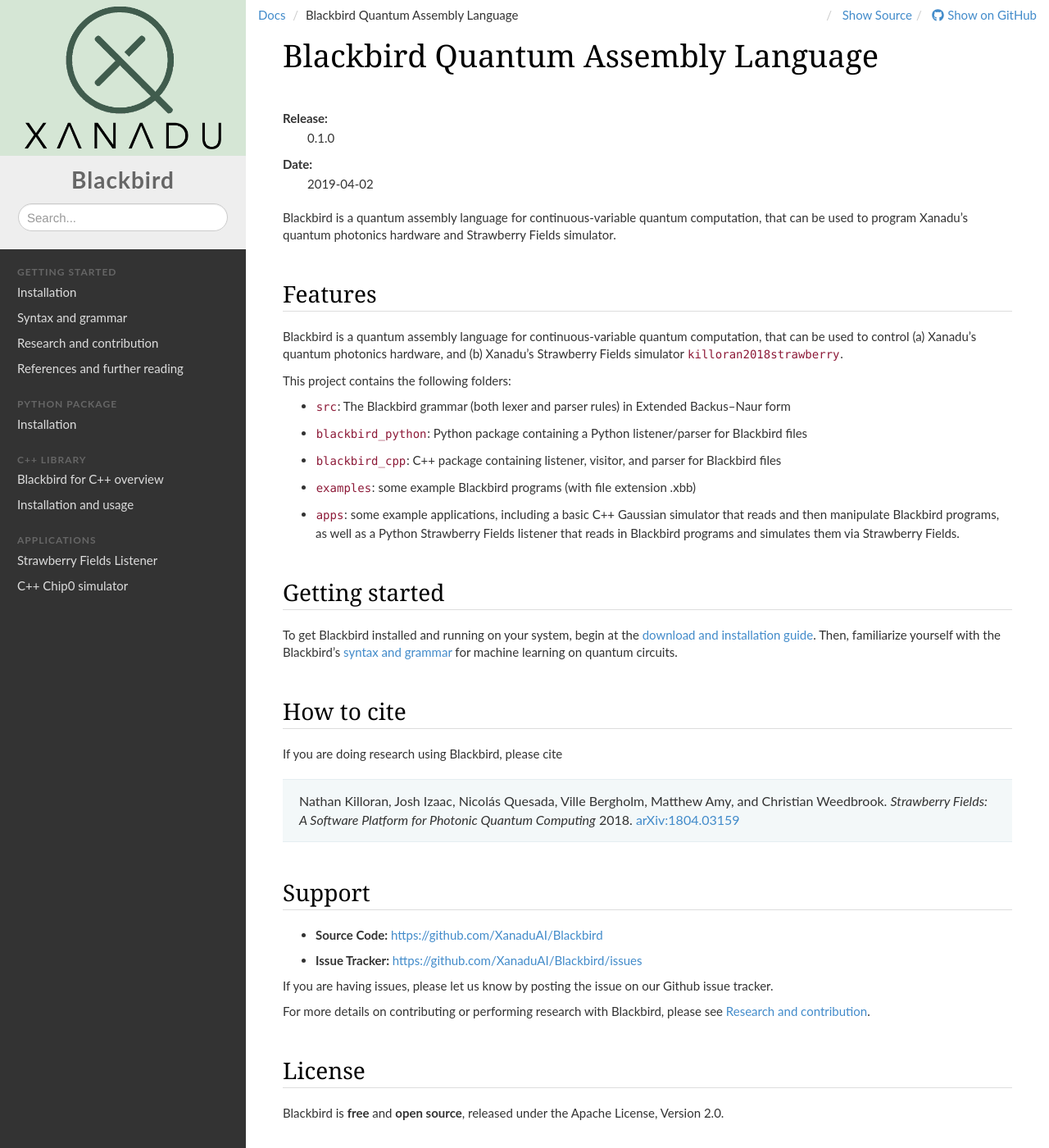
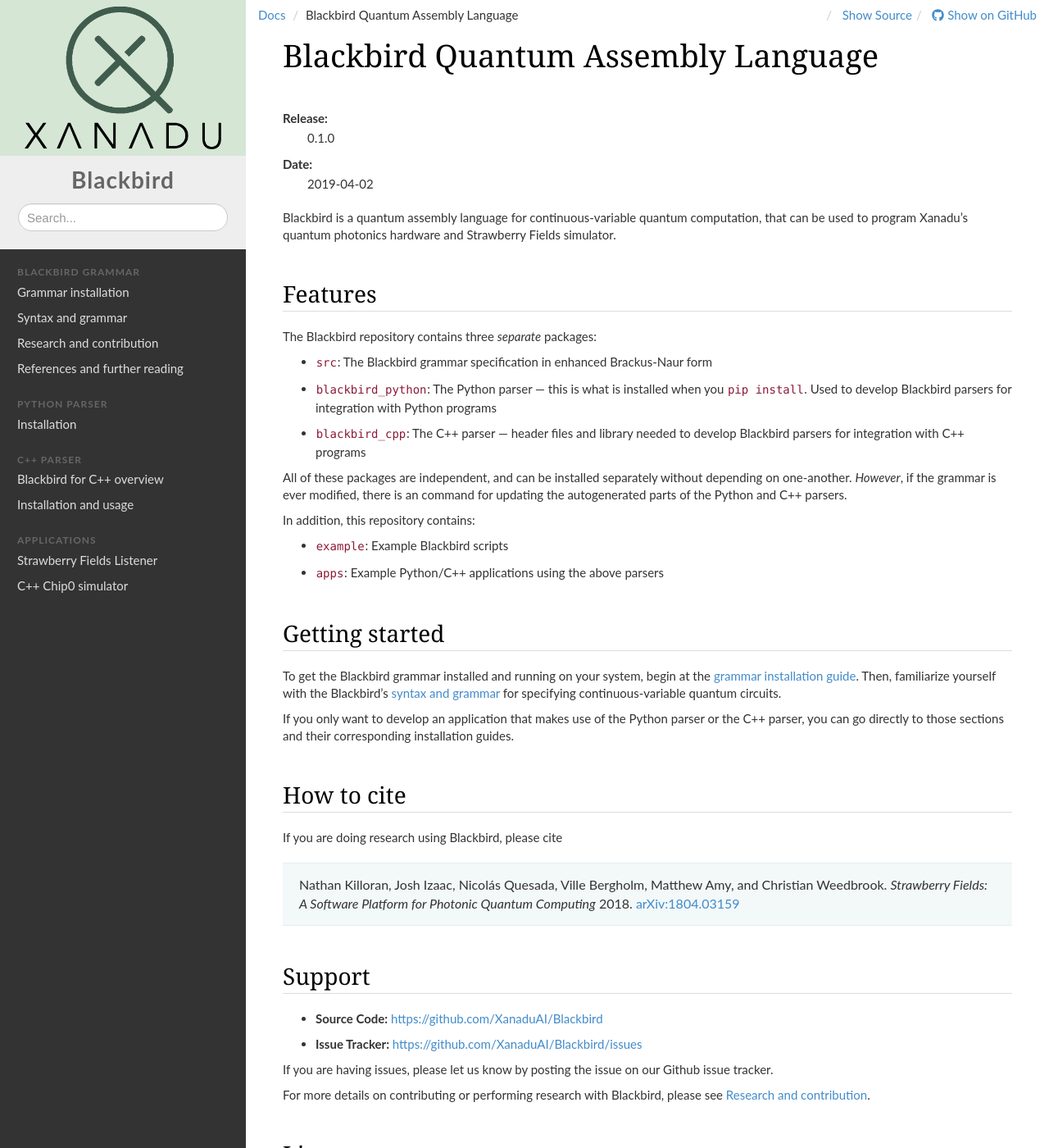
Before and after one commit to XanaduAI/blackbird, a Sphinx documentation site: the page built from doc/index.rst, in a window 1280 px wide and 1400 px high. Shown: the whole window at 82% size. Built offline with Sphinx 7.4.7, drawn with Linux system fonts in a browser that asks for light colours; nearby versions of some CDN libraries; pages that are not in the unit, such as notebooks, are missing from menus; comment, search, counter and statistics services are not loaded; cross-references to code outside the pages are shown as plain code; the version number is read from the project's files by our own code; some of the changed text lies outside the part shown.

Commit message:
docs suggestions

```diff
--- a/doc/index.rst
+++ b/doc/index.rst
@@ -13,27 +13,34 @@ Blackbird is a quantum assembly language for continuous-variable quantum computa
 Features
 --------
 
-Blackbird is a quantum assembly language for continuous-variable quantum computation, that can be used to control (a) Xanadu's quantum photonics hardware, and (b) Xanadu's Strawberry Fields simulator :cite:`killoran2018strawberry`.
+The Blackbird repository contains three *separate* packages:
 
-This project contains the following folders:
+* ``src``: The Blackbird grammar specification in enhanced Brackus-Naur form
 
-* ``src``: The Blackbird grammar (both lexer and parser rules) in Extended Backus–Naur form
+* ``blackbird_python``: The Python parser --- this is what is installed when you ``pip install``.
+  Used to develop Blackbird parsers for integration with Python programs
 
-* ``blackbird_python``: Python package containing a Python listener/parser for Blackbird files
+* ``blackbird_cpp``: The C++ parser --- header files and library needed to develop Blackbird
+  parsers for integration with C++ programs
 
-* ``blackbird_cpp``: C++ package containing listener, visitor, and parser for Blackbird files
+All of these packages are independent, and can be installed separately without
+depending on one-another. *However*, if the grammar is ever modified, there
+is an command for updating the autogenerated parts of the Python and C++
+parsers.
 
-* ``examples``: some example Blackbird programs (with file extension .xbb)
+In addition, this repository contains:
 
-* ``apps``: some example applications, including a basic C++ Gaussian simulator
-  that reads and then manipulate Blackbird programs, as well as a Python Strawberry Fields
-  listener that reads in Blackbird programs and simulates them via Strawberry Fields.
+* ``example``: Example Blackbird scripts
+
+* ``apps``: Example Python/C++ applications using the above parsers
 
 
 Getting started
 ---------------
 
-To get Blackbird installed and running on your system, begin at the :ref:`download and installation guide <installation>`. Then, familiarize yourself with the Blackbird's :ref:`syntax and grammar <syntax>` for machine learning on quantum circuits.
+To get the Blackbird grammar installed and running on your system, begin at the :ref:`grammar installation guide <installation>`. Then, familiarize yourself with the Blackbird's :ref:`syntax and grammar <syntax>` for specifying continuous-variable quantum circuits.
+
+If you only want to develop an application that makes use of the Python parser or the C++ parser, you can go directly to those sections and their corresponding installation guides.
 
 
 How to cite
@@ -44,6 +51,7 @@ If you are doing research using Blackbird, please cite
 
     Nathan Killoran, Josh Izaac, Nicolás Quesada, Ville Bergholm, Matthew Amy, and Christian Weedbrook.
     *Strawberry Fields: A Software Platform for Photonic Quantum Computing* 2018. `arXiv:1804.03159 <https://arxiv.org/abs/1804.03159>`_
+
 
 Support
 -------
@@ -56,6 +64,7 @@ If you are having issues, please let us know by posting the issue on our Github
 For more details on contributing or performing research with Blackbird, please see
 :ref:`research`.
 
+
 License
 -------
 
@@ -64,7 +73,7 @@ Blackbird is **free** and **open source**, released under the Apache License, Ve
 
 .. toctree::
    :maxdepth: 1
-   :caption: Getting started
+   :caption: Blackbird grammar
    :hidden:
 
    installing
@@ -74,7 +83,7 @@ Blackbird is **free** and **open source**, released under the Apache License, Ve
 
 .. toctree::
    :maxdepth: 1
-   :caption: Python package
+   :caption: Python parser
    :hidden:
 
    blackbird_python/init
@@ -85,7 +94,7 @@ Blackbird is **free** and **open source**, released under the Apache License, Ve
 
 .. toctree::
    :maxdepth: 1
-   :caption: C++ library
+   :caption: C++ parser
    :hidden:
 
    blackbird_cpp/overview
@@ -99,11 +108,3 @@ Blackbird is **free** and **open source**, released under the Apache License, Ve
 
    apps/sf
    apps/chip0_simulator
-
-
-Indices and tables
-------------------
-
-* :ref:`genindex`
-* :ref:`modindex`
-* :ref:`search`
--- a/doc/installing.rst
+++ b/doc/installing.rst
@@ -1,12 +1,17 @@
 .. _installation:
 
-Installation
-============
+Grammar installation
+====================
 
 .. note::
 
-    See the individual installation details for :ref:`installing the Python <python_installation>`
-    and :ref:`compiling and installing the C++ library <cpp_installation>`.
+    This is only required if you want to autogenerate new Blackbird parsers for additional
+    target languages, or if you want to modify the Blackbird grammar directly.
+
+    If instead you want to utilize the existing ready-built Python/C++ Blackbird parsers,
+    see the individual installation details for :ref:`installing the Python parser <python_installation>`
+    and :ref:`compiling and installing the C++ parser <cpp_installation>`.
+
 
 .. _compiling_grammar:
 
@@ -18,17 +23,18 @@ Compiling the grammar
 	This step is optional - Blackbird is packaged with the ANTLR grammar
 	already pre-compiled, for both C++ and Python.
 
-To compile the grammar, you will need to install ANTLR 4.7.1:
+To compile the grammar, you will need to make sure that Java version 1.6 and higher
+is installed. Once Java is installed, use the following steps to install ANTLR 4.7.1:
 
 .. code-block:: console
 
-    $ cd $HOME/.loca/.lib
+    $ cd $HOME/.local/.lib
     $ wget https://www.antlr.org/download/antlr-4.7.1-complete.jar
     $ export CLASSPATH=".:/usr/local/lib/antlr-4.7.1-complete.jar:$CLASSPATH"
     $ alias antlr4='java -jar /usr/local/lib/antlr-4.7.1-complete.jar'
     $ alias grun='java org.antlr.v4.gui.TestRig'
 
-You can then compile the Python and C++ base listeners and visitors by navigating to the
+You can then autogenerate the Python and C++ base listeners and visitors by navigating to the
 Blackbird root directory, and running ``make grammar``.
 
 
--- a/doc/references.bib
+++ b/doc/references.bib
@@ -2,11 +2,12 @@
 % Quantum Software
 %%%%%%%%%%%%%%%%%%%%%%%%%%%%%%%%%%%%%%
 
-@unpublished{killoran2018strawberry,
-  author = {Nathan Killoran and Josh Izaac and Nicolás Quesada and Ville Bergholm and Matthew Amy and Christian Weedbrook.},
-  title = {Strawberry {F}ields: {A} Software Platform for Photonic Quantum Computing},
-  year = {2018},
-  note = {},
-  archivePrefix = {arxiv},
-  eprint = {1804.03159},
+@article{Killoran2019strawberryfields,
+  url = {https://doi.org/10.22331/q-2019-03-11-129},
+  title = {Strawberry {F}ields: {A} {S}oftware {P}latform for {P}hotonic {Q}uantum {C}omputing},
+  author = {Killoran, Nathan and Izaac, Josh and Quesada, Nicol{\'{a}}s and Bergholm, Ville and Amy, Matthew and Weedbrook, Christian},
+  journal = {{Quantum}},
+  volume = {3},
+  pages = {129},
+  year = {2019}
 }
--- a/doc/syntax.rst
+++ b/doc/syntax.rst
@@ -11,20 +10,8 @@ Syntax and grammar
     is a **superset** of the Blackbird quantum assembly language described here,
     as it is embedded in a Python environment.
 
-    You can think of it as 'Python-enhanced Blackbird'. The reason for this is twofold:
-
-    1. We are already in a Python environment, we might as well allow the user
-       to use Python functions and constructs, even if they are not 'officially'
-       part of the Blackbird spec.
-
-    ..
-
-    2. It would be near impossible to restrict the code inside the
-       Strawberry Fields Engine context anyway. We could force the user to provide
-       a string containing the Blackbird code, but this is ugly and not elegent.
-
-    Currently, I like the SF Blackbird approach. It is close enough to
-    Blackbird to look qualitatively the same in most cases.
+    You can think of it as 'Python-enhanced Blackbird', as Python functions and constructs,
+    can be used, even if they are not 'officially' part of the Blackbird spec.
 
 
 Introduction
@@ -228,7 +209,7 @@ columns separated by commas.
 .. note::
 
     For additional array validation, you can specify the *shape* of the array using square
-    brackets directly after the variable name (i.e. ``U[3, 3]``)
+    brackets directly after the variable name (i.e., ``U[3, 3]``)
     but this is optional.
 
 Quantum program
@@ -264,5 +245,5 @@ positional arguments.
 After running a Blackbird program, the user should expect to receive the results
 as an array:
 
-* each column is a measurement result, corresponding to the measurements in the order they appear in the blackbird program,
-* each row represents a shot/run.
+* each column is a measurement result, corresponding to the measurements in the order they appear in the blackbird program
+* each row represents a shot/run
```
Also changed, not shown: other parts of doc/syntax.rst (+12 -19 lines), doc/research.rst (+3 -5 lines), 1 other file.
